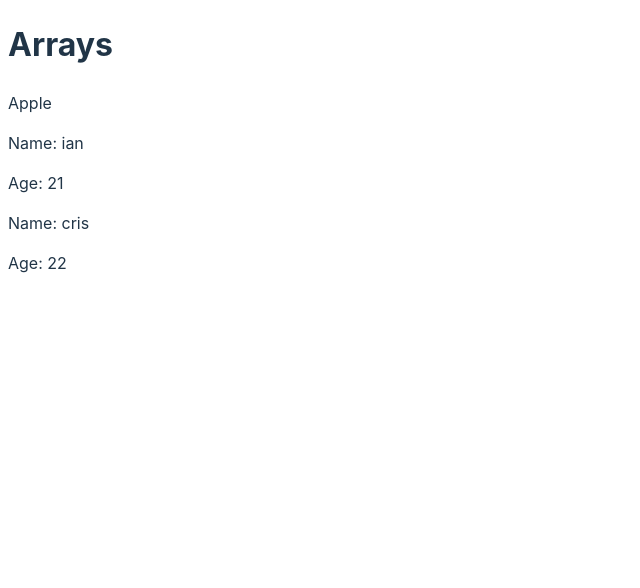
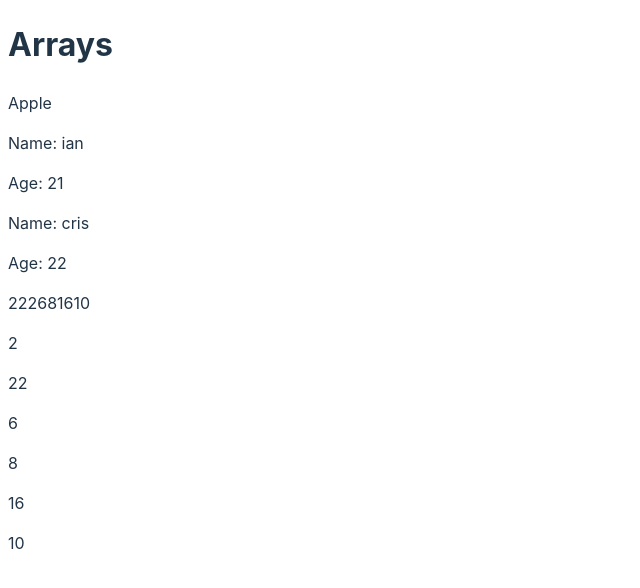
Before and after one commit to Iannn-dx/react-app, a React (Vite) app: page / in a window 1280 px wide. Shown: the top 588 px of the page, without its empty margins (0-640 px from the left). Built offline with nearby package versions, Linux system fonts and the light colour scheme.

Commit message:
day 3: map and filter

```diff
--- a/src/lessons/arrayFunctions.tsx
+++ b/src/lessons/arrayFunctions.tsx
@@ -19,6 +19,16 @@ export default function Day2Arrays() {
         age: 22
       },
     ];
+
+
+      const numbers = [1,2,3,22,5,6,7,8,16,10];
+
+      const evenNum = () => {
+        return numbers.filter(numbers => numbers % 2 == 0);
+      }
+
+
+
     // map
     // users.map(users => (
     //   <p key={users.id}>{users.name}</p>
@@ -36,6 +46,12 @@ export default function Day2Arrays() {
                     <p>Age: {user.age}</p>
                 </div>
             ))}
+
+           <p>{evenNum()}</p>
+
+           <p>{evenNum().map(numbers => (
+            <p key={numbers}>{numbers}</p>
+           ))}</p>
         </div>
     );
 }
```
